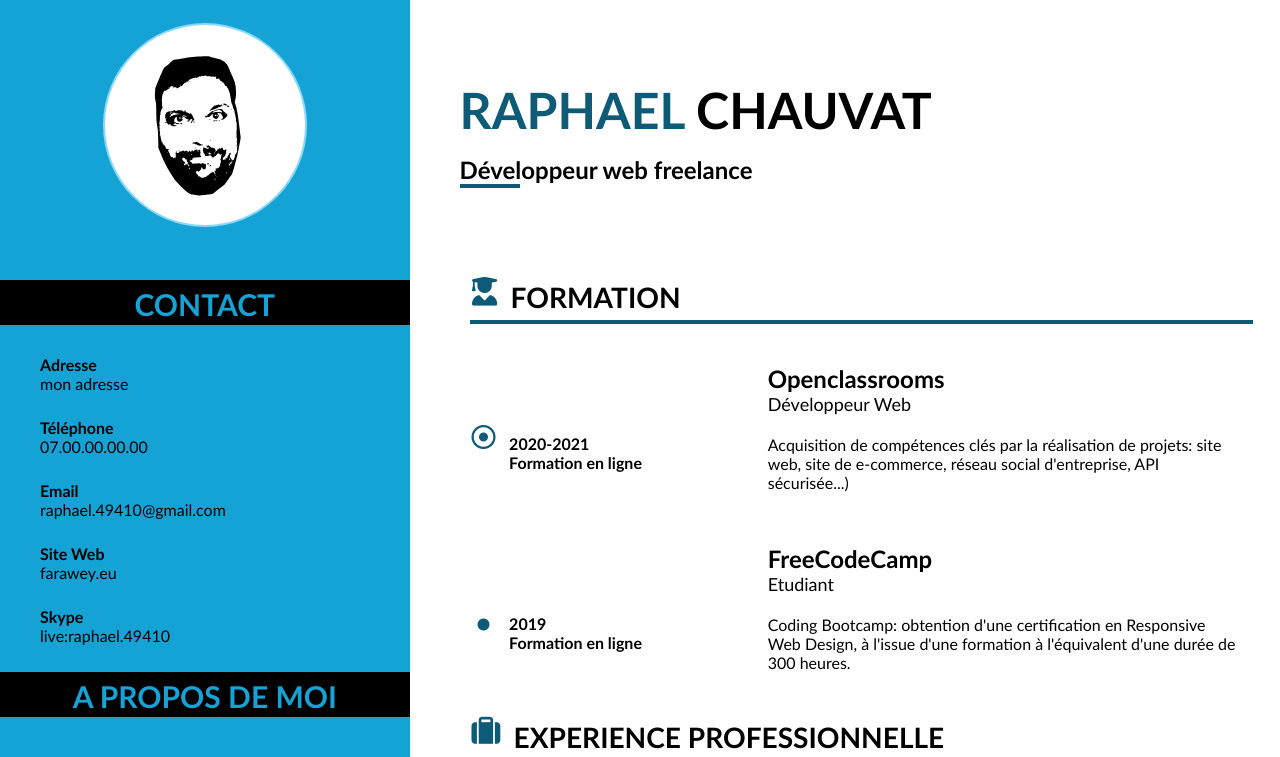
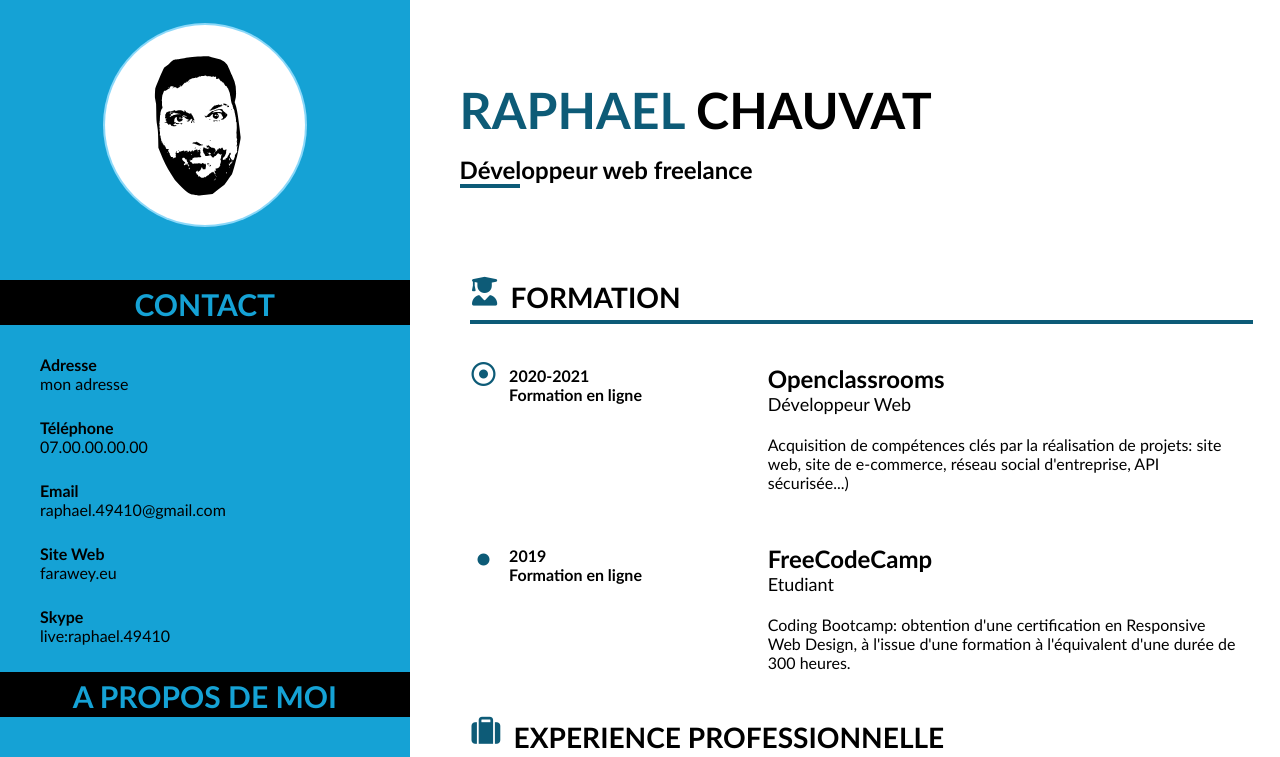
Before and after one commit to RafaRemote/OC-WebDev-P2-Turn-a-CV-into-a-WebPage, a plain HTML site: page index.html in a window 1280 px wide. Shown: the top 757 px of the page. Drawn offline with Linux system fonts and the light colour scheme.

Commit message:
rectification position paragraph_left

```diff
--- a/main.css
+++ b/main.css
@@ -390,9 +390,10 @@ Color ratios are meeting WCAG recommandations: color ratios are all > 4.5:1. (fo
 	.section_content_paragraph_left {
 		width: 30%;
 		height: auto;
-		margin-top: 0;
 		font-weight: bold;
-		align-self: flex-start;
+		align-self: flex-end;
+		align-items: center;
+		margin-bottom: 100px;
 	}
 	.section_content_paragraph_right {
 		width: 55%;
@@ -441,9 +442,11 @@ Color ratios are meeting WCAG recommandations: color ratios are all > 4.5:1. (fo
 	.fa-dot-circle {
 		padding-right: 15px;
 		padding-left: 5px;
+		padding-bottom: 15px;
 	}
 	.fa-circle {
 		padding-right: 20px;
+		padding-bottom: 15px;
 	}
 
 	/*end of icon rules*/
```
